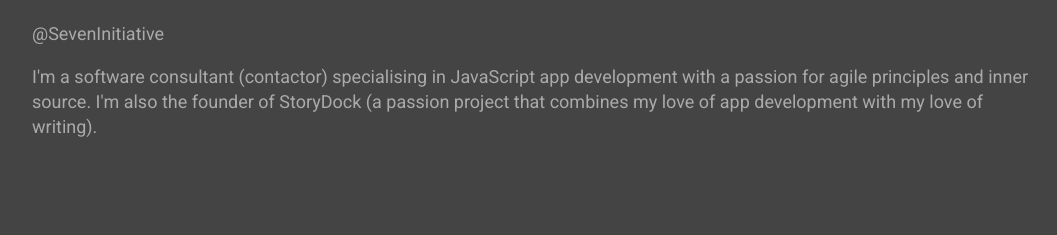
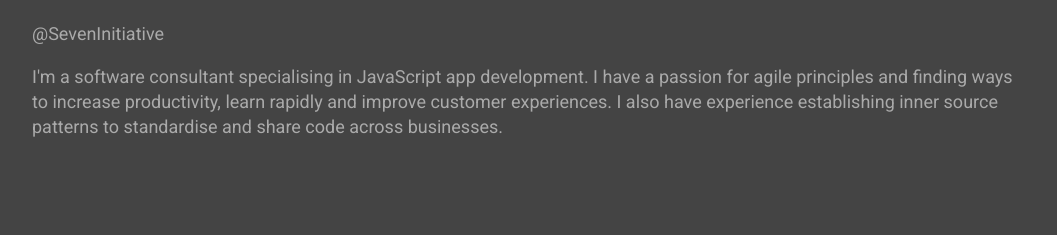
Before and after one commit to EdwardMowle/SevenInitiative.github.io, a plain HTML site: page index.html in a window 1280 px wide. Shown: the part 222-457 px from the top of the page, without its empty margins (108-1165 px from the left). Drawn offline with Linux system fonts and the light colour scheme.

Commit message:
Fixed description.

```diff
--- a/index.html
+++ b/index.html
@@ -24,7 +24,7 @@
             </div>
             <h1>Edward Mowle</h1>
             <p>@SevenInitiative</p>
-            <p>I'm a software consultant (contactor) specialising in JavaScript app development with a passion for agile principles and inner source. I'm also the founder of StoryDock (a passion project that combines my love of app development with my love of writing).</p>
+            <p>I'm a software consultant specialising in JavaScript app development. I have a passion for agile principles and finding ways to increase productivity, learn rapidly and improve customer experiences. I also have experience establishing inner source patterns to standardise and share code across businesses.</p>
         </header>
 
         <section>
```
